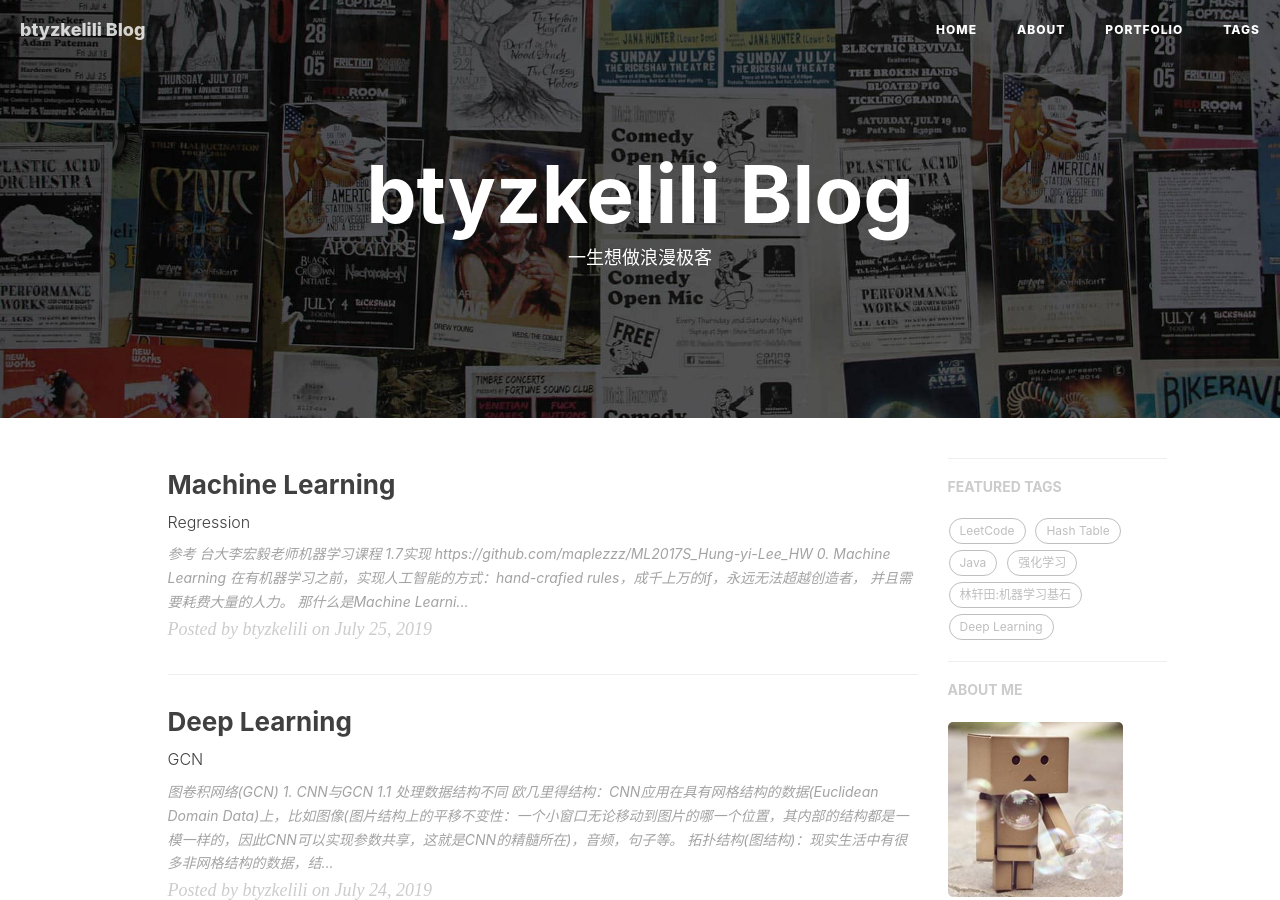
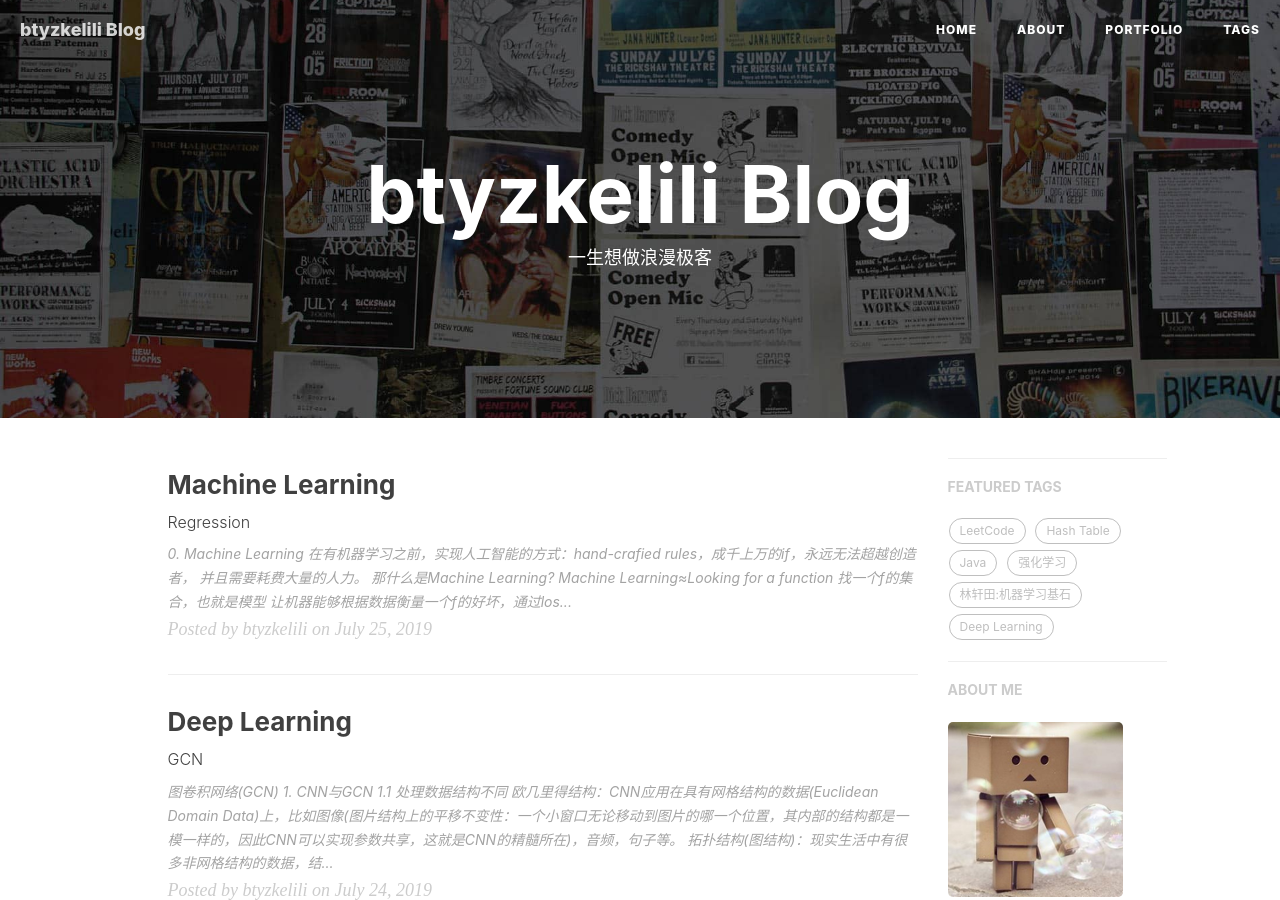
Before and after one commit to btyzkelili/btyzkelili.github.io, a Jekyll site: the page built from index.html, in a window 1280 px wide and 900 px high. Built offline with Jekyll 4.4.1, drawn with Linux system fonts in a browser that asks for light colours; nearby versions of some CDN libraries; the list of posts is cut into pages by our own code; comment, search, counter and statistics services are not loaded.

Commit message:
Update 2019-07-25-ml-regression.md

```diff
--- a/_posts/2019-07-25-ml-regression.md
+++ b/_posts/2019-07-25-ml-regression.md
@@ -10,10 +10,6 @@
 tags:
     - Machine Learning
 ---
->> 参考
->> 台大李宏毅老师机器学习课程
->> [1.7实现 https://github.com/maplezzz/ML2017S_Hung-yi-Lee_HW](https://github.com/maplezzz/ML2017S_Hung-yi-Lee_HW)
-
 ## 0. Machine Learning
 ![](/img/lhy_ml/1.png)
 在有机器学习之前，实现人工智能的方式：hand-crafied rules，成千上万的if，永远无法超越创造者，
```
Also changed, not shown: other parts of _posts/2019-07-25-ml-regression.md (+3 -0 lines).
